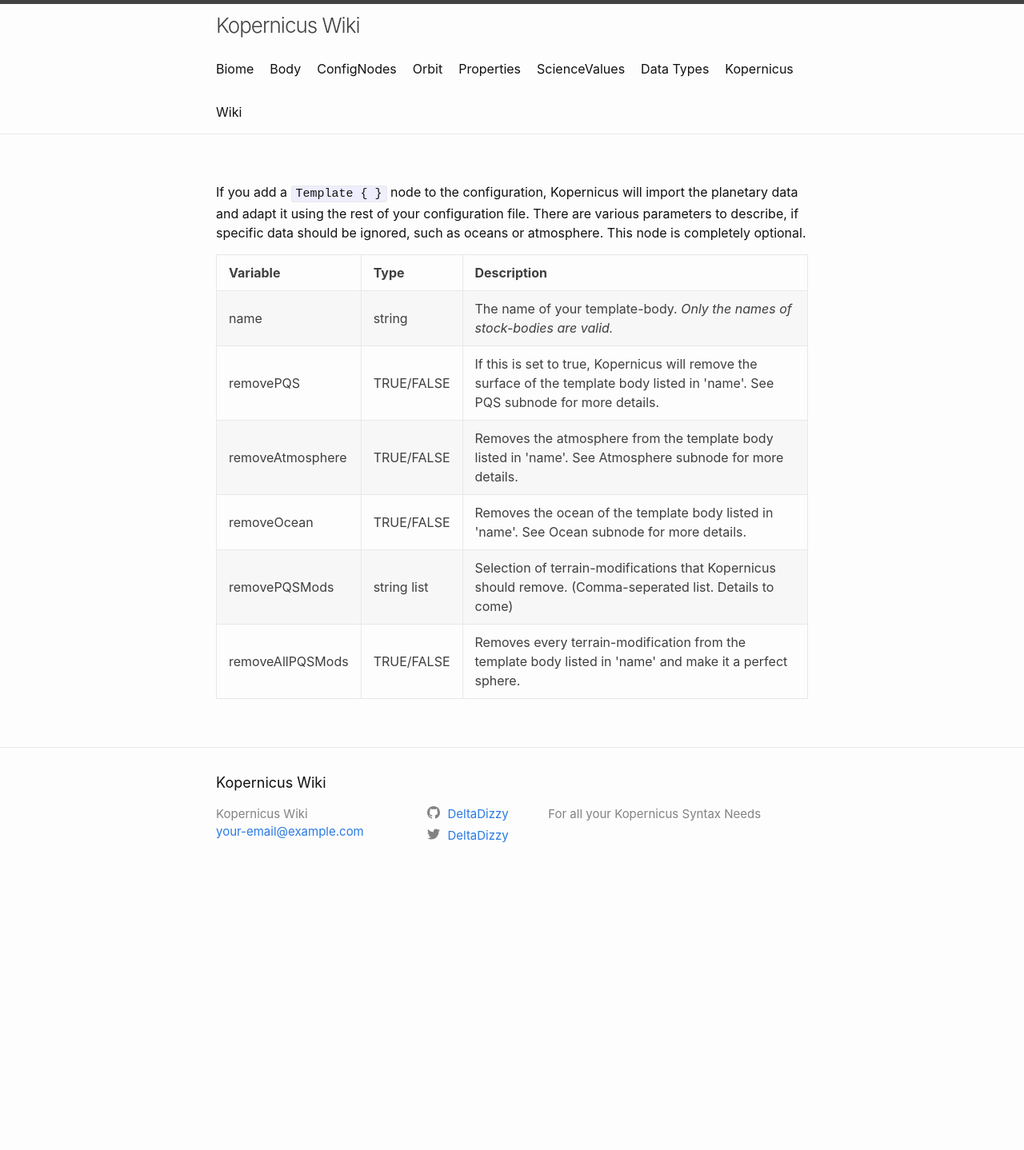
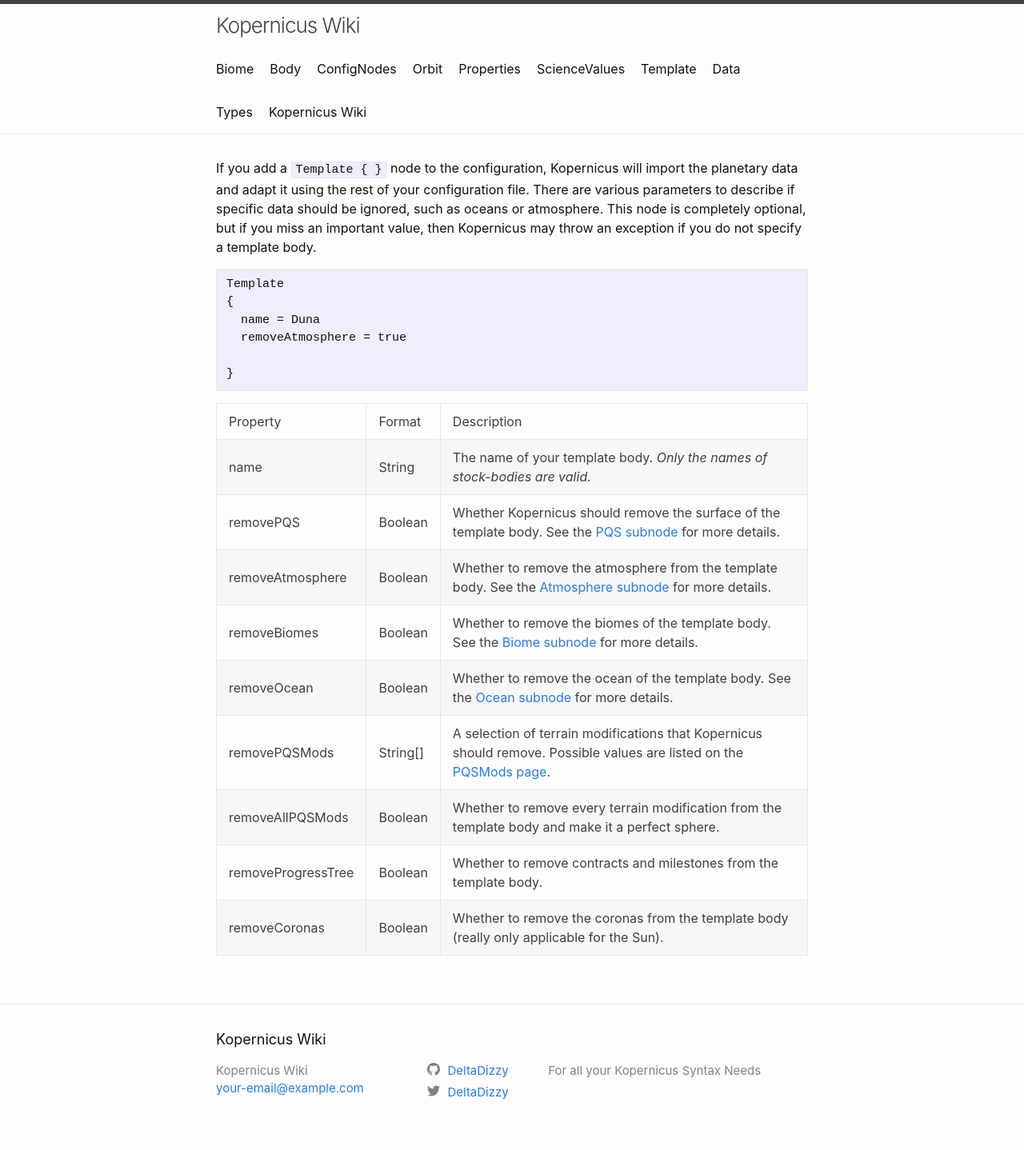
Before and after one commit to Kopernicus/wiki, a Jekyll site: the page built from main/Template.md, in a window 1280 px wide. Shown: the whole page at 80% size. Built offline with Jekyll 4.4.1, drawn with Linux system fonts in a browser that asks for light colours; our own code applies the rules of GitHub Pages for plain Markdown files; before the commit the page ends 1117 px from its top, so only the background shows below that.

Commit message:
Update Template.md

````diff
--- a/main/Template.md
+++ b/main/Template.md
@@ -1,12 +1,27 @@
-<!--Subtitle: Filling in the gaps you leave-->
-If you add a  `Template { }` node to the configuration, Kopernicus will import the planetary data and adapt it using the rest of your configuration file. There are various parameters to describe, if specific data should be ignored, such as oceans or atmosphere. This node is completely optional.
+---
+layout: default
+title: Template
+subtitle: Filling in the gaps you leave
+---
 
-<table width= 500 border=1>
-<tr><td><b>Variable</b></td><td><b>Type</b></td><td><b>Description</b></td></tr>
-<tr><td>name</td><td>string</td><td>The name of your template-body. <i>Only the names of stock-bodies are valid.</i></td></tr>
-<tr><td>removePQS</td><td>TRUE/FALSE</td><td>If this is set to true, Kopernicus will remove the surface of the template body listed in 'name'. See PQS subnode for more details.</td></tr>
-<tr><td>removeAtmosphere</td><td>TRUE/FALSE</td><td>Removes the atmosphere from the template body listed in 'name'. See Atmosphere subnode for more details.</td></tr>
-<tr><td>removeOcean</td><td>TRUE/FALSE</td><td>Removes the ocean of the template body listed in 'name'. See Ocean subnode for more details.</td></tr>
-<tr><td>removePQSMods</td><td>string list</td><td>Selection of terrain-modifications that Kopernicus should remove. (Comma-seperated list. Details to come)</td></tr>
-<tr><td>removeAllPQSMods</td><td>TRUE/FALSE</td><td>Removes every terrain-modification from the template body listed in 'name' and make it a perfect sphere.</td></tr>
-</table>
+If you add a  `Template { }` node to the configuration, Kopernicus will import the planetary data and adapt it using the rest of your configuration file. There are various parameters to describe if specific data should be ignored, such as oceans or atmosphere. This node is completely optional, but if you miss an important value, then Kopernicus may throw an exception if you do not specify a template body.
+
+```
+Template
+{
+  name = Duna
+  removeAtmosphere = true
+
+}
+```
+
+|Property|Format|Description|
+|name|String|The name of your template body. *Only the names of stock-bodies are valid.*|
+|removePQS|Boolean|Whether Kopernicus should remove the surface of the template body. See the [PQS subnode](/main/PQS.md) for more details.|
+|removeAtmosphere|Boolean|Whether to remove the atmosphere from the template body. See the [Atmosphere subnode](/main/Atmosphere.md) for more details.|
+|removeBiomes|Boolean|Whether to remove the biomes of the template body. See the [Biome subnode](/main/Properties/Biome.md) for more details.|
+|removeOcean|Boolean|Whether to remove the ocean of the template body. See the [Ocean subnode](/main/Oceans.md) for more details.|
+|removePQSMods|String[]|A selection of terrain modifications that Kopernicus should remove. Possible values are listed on the [PQSMods page](/pqsmods/PQSMods.md).|
+|removeAllPQSMods|Boolean|Whether to remove every terrain modification from the template body and make it a perfect sphere.|
+|removeProgressTree|Boolean|Whether to remove contracts and milestones from the template body.|
+|removeCoronas|Boolean|Whether to remove the coronas from the template body (really only applicable for the Sun).|
````
